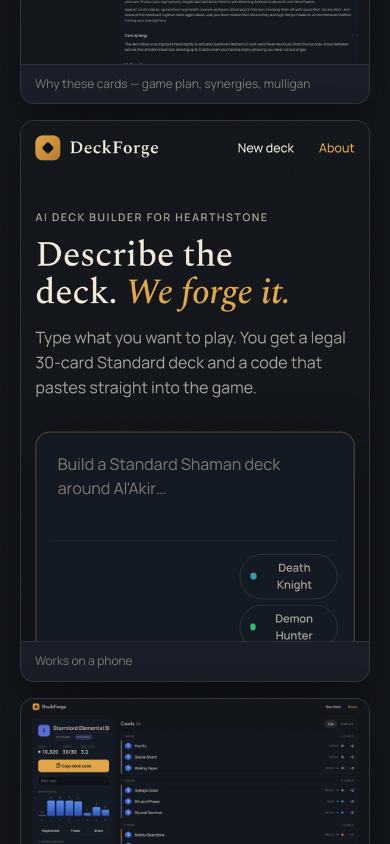
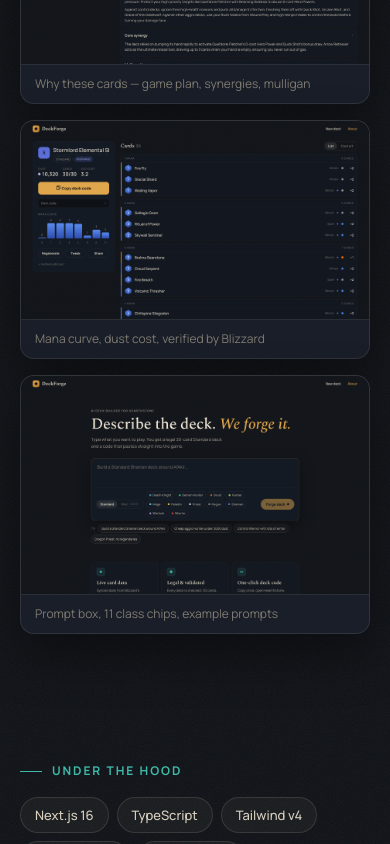
Before and after one commit to mihalidis/bunsonium-lab, a Next.js app: page /deckforge in a window 390 px wide. Shown: the part 4580-5424 px from the top of the page. Built offline with nearby package versions, Linux system fonts and the light colour scheme.

Commit message:
refactor: simplify gallery layout and remove unused styles in DeckForge page

```diff
--- a/src/app/deckforge/page.module.css
+++ b/src/app/deckforge/page.module.css
@@ -398,7 +398,7 @@
 /* ── Gallery ──────────────────────────────────── */
 .galleryGrid {
   display: grid;
-  grid-template-columns: repeat(3, 1fr);
+  grid-template-columns: repeat(2, 1fr);
   grid-auto-rows: auto;
   gap: 16px;
 }
@@ -413,8 +413,6 @@
   box-shadow: 0 20px 50px rgba(0,0,0,0.4);
 }
 .shotWide { grid-column: span 2; }
-.shotTall { grid-row: span 2; }
-.shotTall .screenshotImg { height: 100%; object-fit: cover; object-position: top; }
 .shot figcaption {
   font-size: 12px;
   color: var(--fg-subtle);
@@ -500,8 +498,6 @@
   .forgeGrid { grid-template-columns: 1fr; }
   .galleryGrid { grid-template-columns: 1fr 1fr; }
   .shotWide { grid-column: span 2; }
-  .shotTall { grid-row: auto; grid-column: span 2; }
-  .shotTall .screenshotImg { max-height: 520px; }
 }
 @media (max-width: 768px) {
   .hero { padding: 120px 20px 70px; min-height: auto; }
@@ -516,7 +512,7 @@
   .ctaInner { padding: 48px 24px; }
   .featuresGrid { grid-template-columns: 1fr; }
   .galleryGrid { grid-template-columns: 1fr; }
-  .shotWide, .shotTall { grid-column: auto; }
+  .shotWide { grid-column: auto; }
   .step { grid-template-columns: 24px minmax(0, 1fr); }
   .stepMeta { display: none; }
 }
--- a/src/app/deckforge/page.tsx
+++ b/src/app/deckforge/page.tsx
@@ -221,17 +221,7 @@
               />
               <figcaption>Why these cards — game plan, synergies, mulligan</figcaption>
             </figure>
-            <figure className={`${styles.shot} ${styles.shotTall}`}>
-              <Image
-                src="/deckforgeassets/mobile-landing.png"
-                alt="DeckForge landing page on a phone"
-                width={585}
-                height={1380}
-                className={styles.screenshotImg}
-              />
-              <figcaption>Works on a phone</figcaption>
-            </figure>
-            <figure className={`${styles.shot} ${styles.shotWide}`}>
+            <figure className={styles.shot}>
               <Image
                 src="/deckforgeassets/result-shaman.png"
                 alt="An Elemental Shaman deck with mana curve and verified-by-Blizzard badge"
@@ -241,7 +231,7 @@
               />
               <figcaption>Mana curve, dust cost, verified by Blizzard</figcaption>
             </figure>
-            <figure className={`${styles.shot} ${styles.shotWide}`}>
+            <figure className={styles.shot}>
               <Image
                 src="/deckforgeassets/landing.png"
                 alt="DeckForge landing page with the prompt box and class chips"
```
